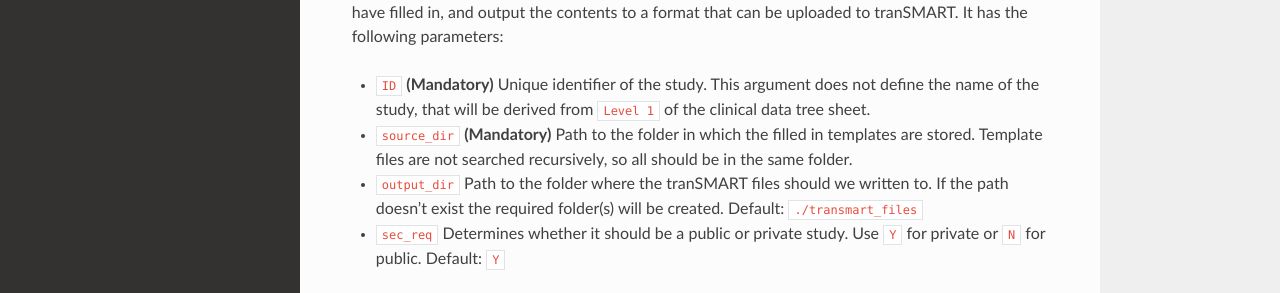
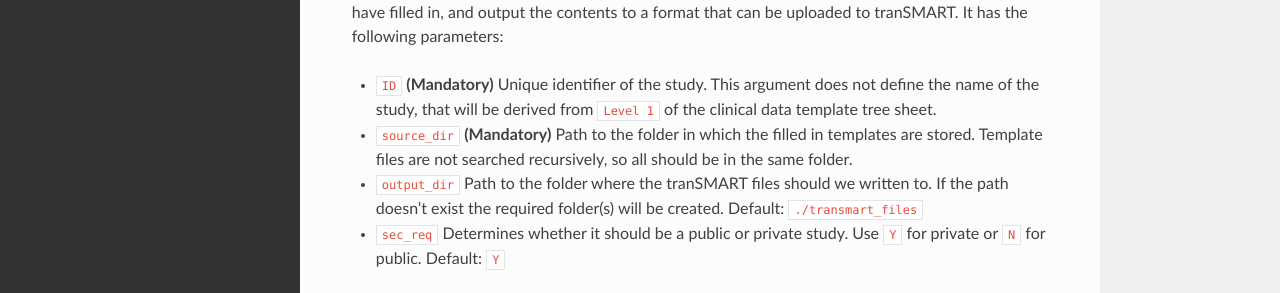
Before and after one commit to thehyve/tmtk, a Sphinx documentation site: the page built from docs/data_templates.rst, in a window 1280 px wide and 1191 px high. Shown: the part 312-605 px from the top of the window. Built offline with Sphinx 7.4.7 and the Read the Docs theme 2.0.0, drawn with Linux system fonts in a browser that asks for light colours.

Commit message:
Update data_templates.rst

```diff
--- a/docs/data_templates.rst
+++ b/docs/data_templates.rst
@@ -14,7 +14,7 @@ Using the ``tmtk.toolbox.create_study_from_templates()`` function you
 can process any template you have filled in, and output the contents
 to a format that can be uploaded to tranSMART. It has the following parameters:
 
-- ``ID`` **(Mandatory)** Unique identifier of the study. This argument does not define the name of the study, that will be derived from ``Level 1`` of the clinical data tree sheet.
+- ``ID`` **(Mandatory)** Unique identifier of the study. This argument does not define the name of the study, that will be derived from ``Level 1`` of the clinical data template tree sheet.
 - ``source_dir`` **(Mandatory)** Path to the folder in which the filled in templates are stored. Template files are not searched recursively, so all should be in the same folder.
 - ``output_dir`` Path to the folder where the tranSMART files should we written to. If the path doesn't exist the required folder(s) will be created. Default: ``./transmart_files``
 - ``sec_req`` Determines whether it should be a public or private study. Use ``Y`` for private or ``N`` for public. Default: ``Y``
```
